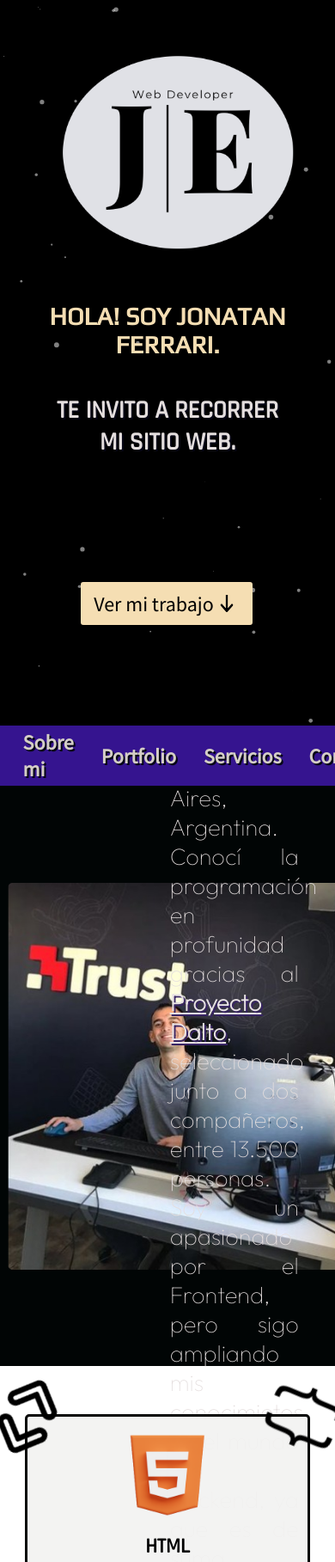
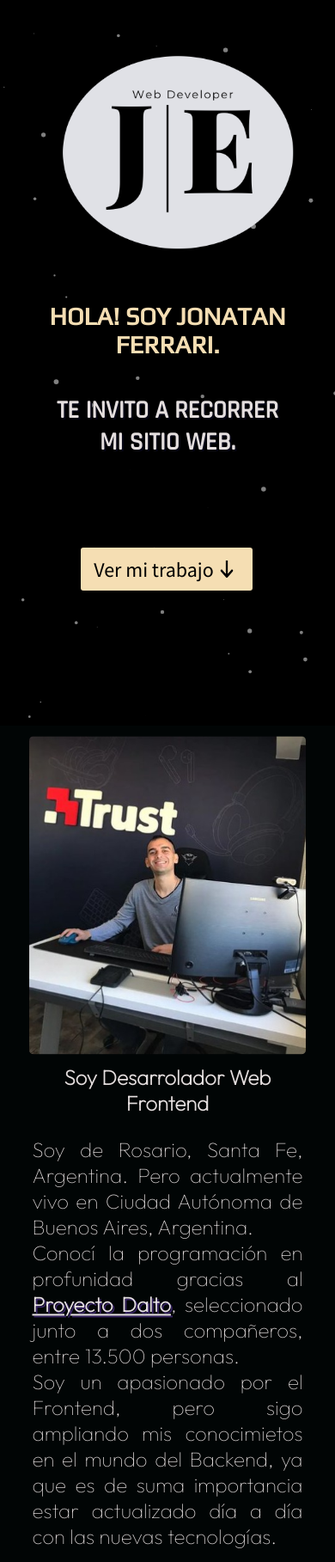
Before and after one commit to Jona1094/Portfolio-Js, a plain HTML site: page index.html in a window 390 px wide. Shown: the top 1817 px of the page at 86% size. Drawn offline with nearby package versions, Linux system fonts and the light colour scheme; a web font is replaced by a local one.

Commit message:
Mobile - Sobre mi

```diff
--- a/index.css
+++ b/index.css
@@ -93,6 +93,18 @@
 
 
 /* NAV */
+
+.menuMobile {
+    display: none;
+}
+
+.menuMobileX {
+    display: none;
+}
+
+.navMobile {
+    display: none;
+}
 
 .header {
     /* height: 150px;
@@ -160,7 +172,7 @@ a:hover {
 
 .sobremi {
     width: 100%;
-    height: 80vh;
+    height: 100%;
     background-color: rgb(1, 5, 5);
     display: flex;
     flex-direction: row;
@@ -2023,7 +2035,7 @@ form {
 
     .inicio__ContBtn.visible {
         opacity: 1;
-        transform: translateY(-110px);
+        transform: translateY(-150px);
     }
 
     .flechaAbajo {
@@ -2031,46 +2043,49 @@ form {
         height: 20px;
     }
 
-
     /* NAV */
 
     .header {
-        /* height: 150px;
-        background-color: #B73E3E; */
-        font-size: 20px;
-        position: sticky;
-        top: 0;
-        left: 0;
+       display: none;
+    }
+
+    .menuMobile {
+        width: 500px;
+        height: 500px;
+        z-index: -1;
+        position: absolute;
+        right: 5px;
+        top: 5%;
+    }
+
+    .menuMobileX {
+        width: 50px;
+        height: 50px;
+        position: absolute;
+        right: 5px;
+        top: 42%;
+        z-index: 150;
+    }
+
+    .navMobile {
+        display: flex;
         width: 100%;
-        height: 70px;
-        transition: all 1.5s;
-        z-index: 10;
-        display: flex;
-        justify-content: center;
-        align-items: center;
-        background: rgb(53, 20, 143);
-    }
-
-    header.down{
-        background: rgb(53, 20, 143);
-        padding: 15px 80px;
-        transition: all 1.5s;
-    }
-
-    .nav {
-        height: 70px;
-        display: flex;
-        justify-content: center;
-        align-items: center;
-    }
-
-    .ul {
-        display: flex;
-        flex-direction: row;
-        justify-content: center;
-        align-items: center;
-        width: auto;
-        height: auto;
+        height: 400px;
+        background-color: red;
+        position: absolute;
+        bottom: 0;
+        z-index: 99;
+        display: none;
+    }
+
+    .navMobile__Ul {
+        margin: 1rem;
+        display: flex;
+        flex-direction: column;
+    }
+
+    .navMobile__Li {
+
     }
 
     .item {
@@ -2100,17 +2115,17 @@ form {
 
     .sobremi {
         width: 100%;
-        height: 80vh;
+        height: 100%;
         background-color: rgb(1, 5, 5);
         display: flex;
-        flex-direction: row;
+        flex-direction: column;
         justify-content: center;
         align-items: center;
     }
 
     .sobremi__Img {
         width: 45%;
-        height: 80vh;
+        height: 40%;
         margin: 5px;
         display: flex;
         justify-content: center;
@@ -2118,8 +2133,9 @@ form {
     }
 
     .sobremi__ImgJ {
-        width: 450px;
-        height: 450px;
+        max-width: 399px;
+        max-height: 370px;
+        width: auto;
         opacity: 0;
         transition: 1.5s ease-in-out all;
         object-fit: cover;
@@ -2127,7 +2143,7 @@ form {
 
     .sobremi__ImgJ.visible {
         opacity: 1;
-        transform: translateX(30%);
+        transform: translateY(2%);
         border-radius: 5px;
     }
 
@@ -2135,8 +2151,8 @@ form {
         font-family: 'Outfit', sans-serif;
         font-weight: 150;
         color: #e4dede;
-        width: 55%;
-        height: 80vh;
+        width: 350px;
+        height: 50%;
         display: flex;
         flex-direction: column;
         justify-content: center;
@@ -2147,27 +2163,28 @@ form {
         transition: 1s ease-in-out all;
         margin: 1rem;
         opacity: 0;
-        font-size: 2.3rem;
+        font-size: 1.5rem;
+        text-align: center;
     }
 
     .sobremi__Titulo.visible {
         opacity: 1;
-        transform: translateX(-10%);
+        transform: translateY(-3%);
     }
 
     .sobremi__P {
         text-align: justify;
-        width: 70%;
+        width: 90%;
         height: auto;
         transition: 1.5s ease-in-out all;
         opacity: 0;
-        font-size: 1.7rem;
+        font-size: 1.5rem;
         margin: 1rem;
     }
 
     .sobremi__P.visible {
         opacity: 1;
-        transform: translateX(-10%)
+        transform: translateY(-2%)
     }
 
 
@@ -2193,7 +2210,7 @@ form {
 
     .sobremi__ContactWp.visible {
         opacity: 1;
-       transform: translateX(-70px);
+       transform: translateY(-10px);
     }
 
     .sobremi__ContactIn {
@@ -2204,7 +2221,7 @@ form {
 
     .sobremi__ContactIn.visible {
         opacity: 1;
-        transform: translateX(-70px);
+        transform: translateY(-10px);
     }
 
     .contactLogo {
--- a/index.html
+++ b/index.html
@@ -15,6 +15,19 @@
 </head>
 <body>
     <div class="inicio" id="inicio">
+        <!-- NAV MOBILE -->
+    <img class="menuMobile" src="./Imagenes/menuMobile.png" alt="menuMobile">
+    <img class="menuMobileX" src="./Imagenes/xSalida.png" alt="MenuSalir">
+    <h1>sdddddddddddddddddddddddddddddddddddd</h1>
+    <nav class="navMobile">
+        <ul class="navMobile__Ul">
+            <li class="item"><a href="#inicio">Inicio</a></li>
+            <li class="item"><a href="#sobremi">Sobre mi</a></li>
+            <li class="item"><a href="#portfolio">Portfolio</a></li>
+            <li class="item"><a href="#servicios">Servicios</a></li>
+            <li class="item"><a href="#contacto">Contacto</a></li>
+        </ul>
+    </nav>
         <div id="particles-js"></div>
         <div class="inicio__Cont">
             <h1 class="inicio__Nombre">HOLA! SOY JONATAN FERRARI.</h1>
```
Also changed, not shown: index.js (+14 -0 lines), Imagenes/menuMobile.png (added), Imagenes/xSalida.png (added).
